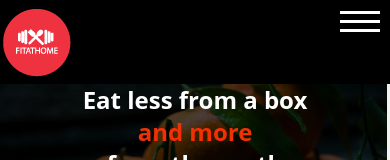
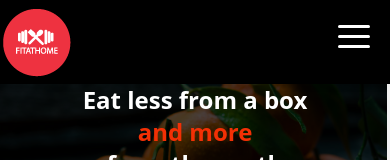
Before and after one commit to ms29ash/FitAtHome, a React (Create React App) app: page / in a window 390 px wide. Shown: the top 160 px of the page. Built offline with nearby package versions, Linux system fonts and the light colour scheme; no server answers.

Commit message:
added new hamburger

```diff
--- a/package.json
+++ b/package.json
@@ -6,7 +6,9 @@
     "@testing-library/jest-dom": "^5.16.3",
     "@testing-library/react": "^12.1.3",
     "@testing-library/user-event": "^13.5.0",
+    "axios": "^0.27.2",
     "babel-plugin-macros": "^3.1.0",
+    "hamburger-react": "^2.5.0",
     "react": "^17.0.2",
     "react-dom": "^17.0.2",
     "react-hook-form": "^7.28.1",
--- a/src/Components/Navbar.js
+++ b/src/Components/Navbar.js
@@ -1,18 +1,13 @@
-import React, { useRef } from 'react'
+import React, { useRef, useState } from 'react'
 import { Link } from "react-router-dom";
+import Hamburger from 'hamburger-react'
 
 import logo from '../images/logo.png'
 import '../Styles/nav.css'
-import '../Styles/Hamburger.css'
 
 function Navbar() {
+    const [isOpen, setOpen] = useState(false)
     const navlink = useRef(null);
-    const menu = useRef(null);
-
-    const toggleClass = () => {
-        navlink.current.classList.toggle('show')
-        menu.current.classList.toggle('is-active')
-    }
     return (
         <>
             <nav className="navbar flex flex-row w-screen bg-black h-[10vh] md:bg-black/80 backdrop-blur-sm text-black z-50 absolute md:fixed top-0  ">
@@ -21,11 +16,17 @@ function Navbar() {
                         <img src={logo} alt="" />
                     </Link>
                 </div>
-                <div id="hamburger" className="hamburger" ref={menu} onClick={toggleClass}>
-                    <span className="line"></span>
-                    <span className="line"></span>
-                    <span className="line"></span>
+                <div className=" text-white top-3 md:hidden right-3 absolute">
+
+                    <Hamburger toggled={isOpen} toggle={setOpen} rounded color="#fff" onToggle={toggled => {
+                        if (toggled) {
+                            navlink.current.classList.toggle('show');
+                        } else {
+                            navlink.current.classList.toggle('show')
+                        }
+                    }} />
                 </div>
+
                 <div className="navlinks" ref={navlink}>
                     <ul>
                         {/* <li>
--- a/src/Styles/Hamburger.css
+++ /dev/null
@@ -1,50 +0,0 @@
-.hamburger {
-  display: none;
-  position: absolute;
-  top: 5px;
-  right: 10px;
-}
-
-.hamburger .line {
-  width: 40px;
-  height: 3px;
-  background-color: white;
-  display: block;
-  margin: 6px auto;
-  -webkit-transition: all 0.3s ease-in-out;
-  -o-transition: all 0.3s ease-in-out;
-  transition: all 0.3s ease-in-out;
-}
-
-.hamburger:hover {
-  cursor: pointer;
-}
-
-/* ONE */
-
-#hamburger.is-active .line:nth-child(2) {
-  opacity: 0;
-}
-
-#hamburger.is-active .line:nth-child(1) {
-  -webkit-transform: translateY(5px) rotate(45deg);
-  -ms-transform: translateY(5) rotate(45deg);
-  -o-transform: translateY(5px) rotate(45deg);
-  transform: translateY(5px) rotate(45deg);
-}
-
-#hamburger.is-active .line:nth-child(3) {
-  -webkit-transform: translateY(-12px) rotate(-45deg);
-  -ms-transform: translateY(-12px) rotate(-45deg);
-  -o-transform: translateY(-12px) rotate(-45deg);
-  transform: translateY(-12px) rotate(-45deg);
-}
-
-@media only screen and (max-width: 800px) {
-  .hamburger {
-    display: block;
-  }
-  .navlinks {
-    background: black;
-  }
-}
--- a/src/Styles/style.css
+++ b/src/Styles/style.css
@@ -455,6 +455,10 @@ Ensure the default browser behavior of the `hidden` attribute.
   margin-left: 1.25rem;
   margin-right: 1.25rem;
 }
+.mx-\[10vw\] {
+  margin-left: 10vw;
+  margin-right: 10vw;
+}
 .my-3 {
   margin-top: 0.75rem;
   margin-bottom: 0.75rem;
@@ -836,6 +840,9 @@ Ensure the default browser behavior of the `hidden` attribute.
   --tw-text-opacity: 1;
   color: rgb(191 4 4 / var(--tw-text-opacity));
 }
+.text-black\/80 {
+  color: rgb(0 0 0 / 0.8);
+}
 .text-black {
   --tw-text-opacity: 1;
   color: rgb(0 0 0 / var(--tw-text-opacity));
--- a/tailwind.config.js
+++ b/tailwind.config.js
@@ -1,5 +1,6 @@
 module.exports = {
-  content: ["./src/**/*.{html,js}"],
+  content: ["./src/**/*.{html,js}",
+    "./src/Components/**/*.js"],
   theme: {
     screens: {
       'sm': '640px',
```
Also changed, not shown: 1 other file (tests, documents, lock files or other folders).
